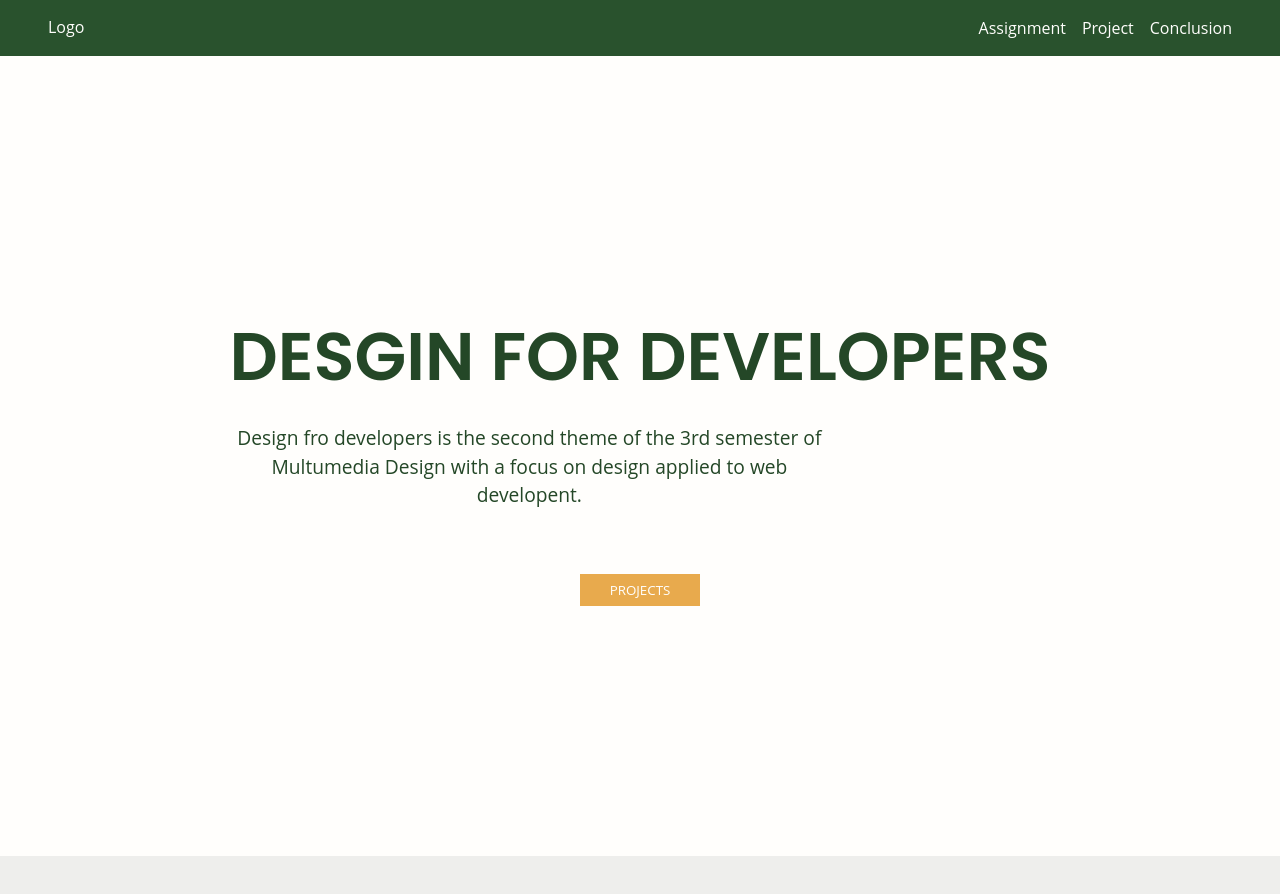
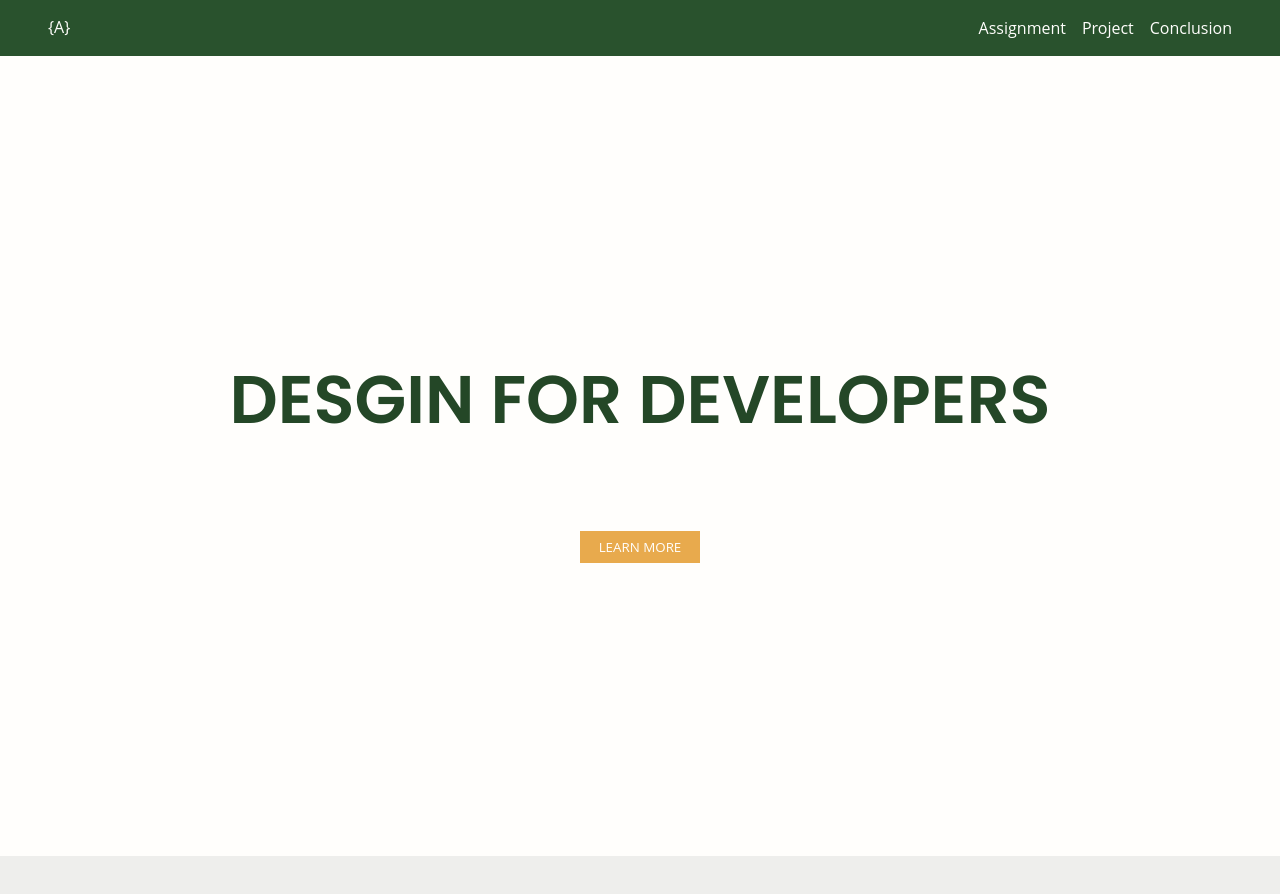
Before and after one commit to jannajenna/design_portfolio, a plain HTML site: page index.html in a window 1280 px wide. Shown: the top 894 px of the page. Drawn offline with Linux system fonts and the light colour scheme.

Commit message:
Logo Anna

```diff
--- a/index.html
+++ b/index.html
@@ -13,7 +13,7 @@
   </head>
   <body>
     <nav class="animate_first">
-      <a href="index.html">Logo</a>
+      <a href="index.html">{A}</a>
       <ul>
         <li><a href="#assignment">Assignment</a></li>
         <li><a href="#project">Project</a></li>
@@ -25,9 +25,8 @@
       <div class="header_text">
         <div>
           <h1 class="header_h1">DESGIN FOR DEVELOPERS</h1>
-          <p>Design fro developers is the second theme of the 3rd semester of Multumedia Design with a focus on design applied to web developent.</p>
         </div>
-        <button type="button">PROJECTS</button>
+        <a href="#assignment"><button type="button">LEARN MORE</button></a>
       </div>
     </header>
     <main>
```
Also changed, not shown: html/project1.html (+1 -1 lines), html/project2.html (+1 -1 lines), html/project3.html (+1 -1 lines).
